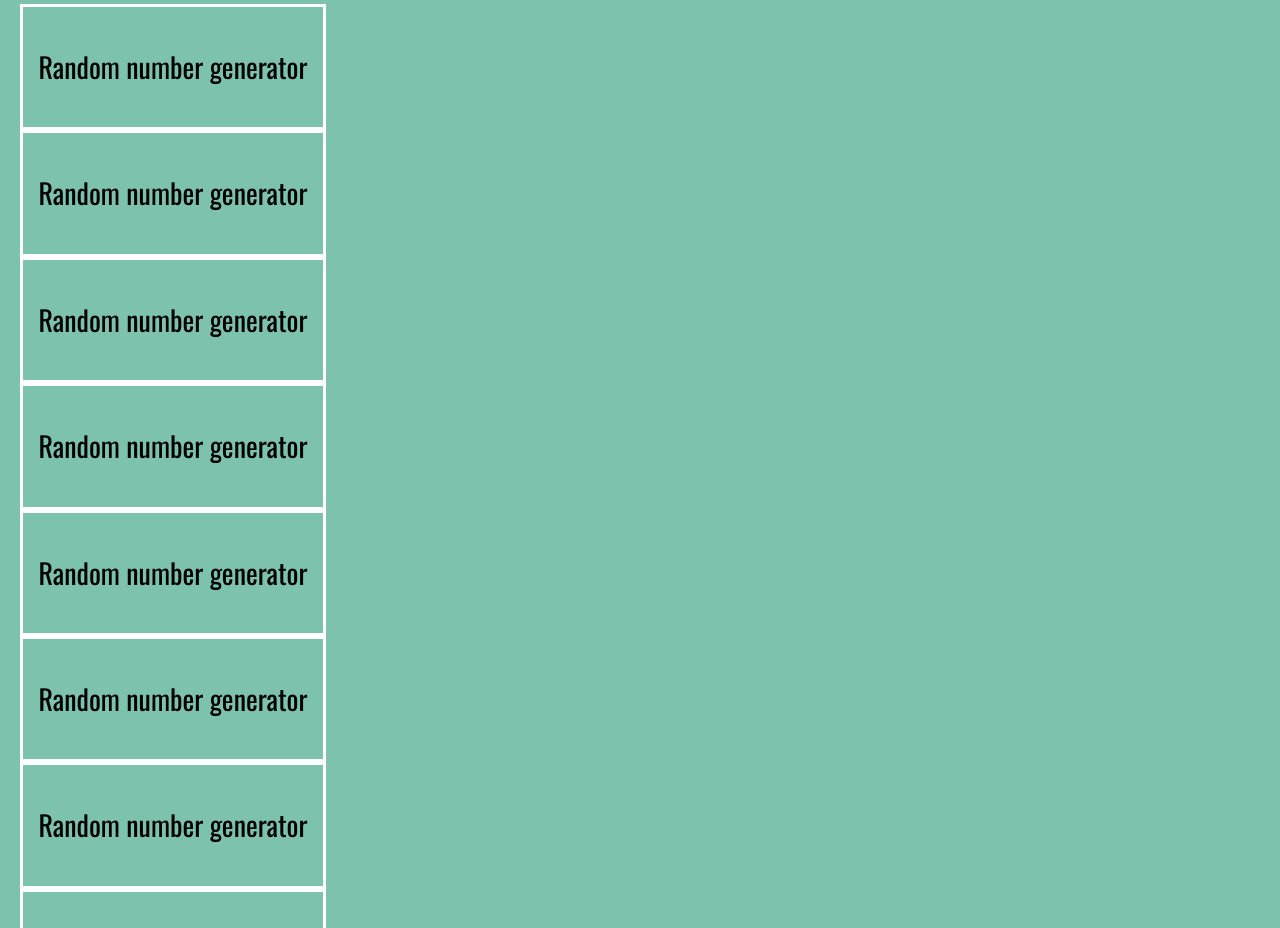
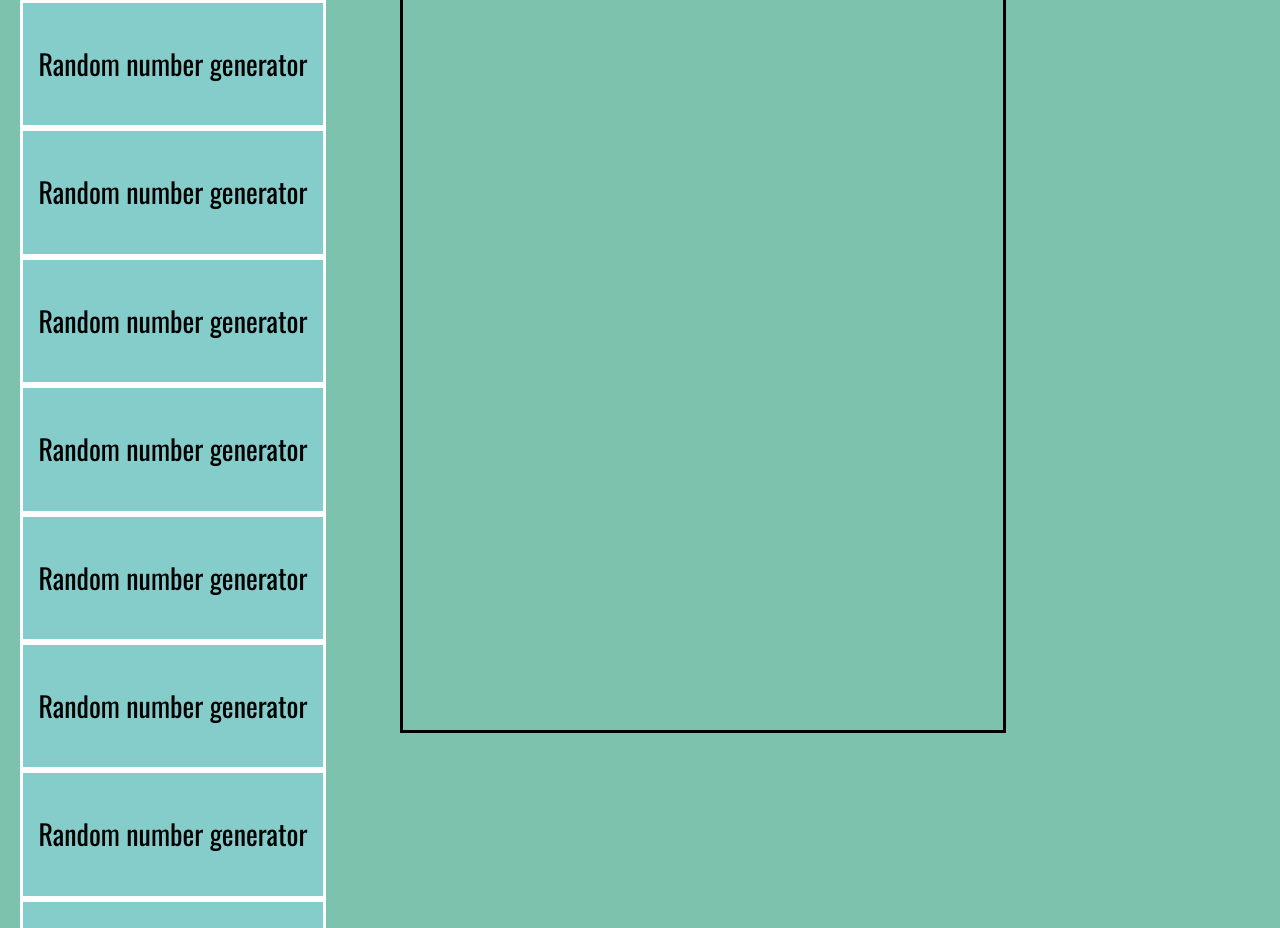
Before and after one commit to B1azA/HotBatata, a plain HTML site: page html/tools.html in a window 1280 px wide. Shown: the part 223-1151 px from the top of the page. Drawn offline with nearby package versions, Linux system fonts and the light colour scheme; a web font is replaced by a local one.

Commit message:
5 commit

```diff
--- a/css/style.css
+++ b/css/style.css
@@ -166,17 +166,33 @@ footer a {
     width: 960px;
 }
 
+#tools-list article {
+    position: fixed;
+    background-color: #7dc2ad;
+    border: black;
+    margin: 0;
+    top: 50px;
+    left: 18px;
+    width: 310px;
+    height: 100px;
+}
+
 #tools-list h2 {
+    position: fixed;
+    background-color: #7dc2ad;
     text-align: left;
     font-size: 50px;
     margin:10px 10px 20px 50px;
 }
 
 #tools-list ul{
+    position: relative;
     float: left;
     margin: 0px 0px 0px 20px;
     padding: 0px;
+    top: 100px;
     list-style-type: none;
+    background-color: #85cdca;
 }
 
 #tools-list ul li {
@@ -187,6 +203,21 @@ footer a {
     line-height: 4.3em;
 }
 
+#tools-list button {
+    color: black;
+    text-decoration: none;
+    border: none;
+    background: none;
+    font-family: 'Oswald', sans-serif;
+    text-align: center;
+    font-size: 28px;
+    line-height: 4.3em;
+}
+
+#tools-list button:focus {
+    outline: none;
+}
+
 #tools-list a {
     color: black;
     text-decoration: none;
@@ -195,3 +226,12 @@ footer a {
 #tools-list ul li:hover, #tools-list .active {
     background: #c38d9d;
 }
+
+#tool-window {
+    position: fixed;
+    height: 800px;
+    width: 600px;
+    top: 150px;
+    left: 400px;
+    border: 3px solid black;
+}
--- a/html/tools.html
+++ b/html/tools.html
@@ -11,9 +11,16 @@
 </head>
 <body>
     <div id="tools-list">
-        <h2>Tools</h2>
         <ul>
-            <li><a href="../index.html">Random number generator</a></li>
+            <li><button>Random number generator</button></li>
+            <li><button>Random number generator</button></li>
+            <li><button>Random number generator</button></li>
+            <li><button>Random number generator</button></li>
+            <li><button>Random number generator</button></li>
+            <li><button>Random number generator</button></li>
+            <li><button>Random number generator</button></li>
+            <li><button>Random number generator</button></li>
+            <li><button>Random number generator</button></li>
             <li><a href="../index.html">Random number generator</a></li>
             <li><a href="../index.html">Random number generator</a></li>
             <li><a href="../index.html">Random number generator</a></li>
@@ -22,6 +29,8 @@
             <li><a href="../index.html">Random number generator</a></li>
             <li><a href="../index.html">Random number generator</a></li>
         </ul>
+        <article></article>
+        <h2>Tools</h2>
     </div>
     <header>
         <img id="logoimg" src="../images/hotBatata.png" alt="hotBatata">
@@ -38,5 +47,8 @@
             </nav>
         </div>
     </header>
+
+    <div id="tool-window">
+    </div>
 </body>
 </html>
```
